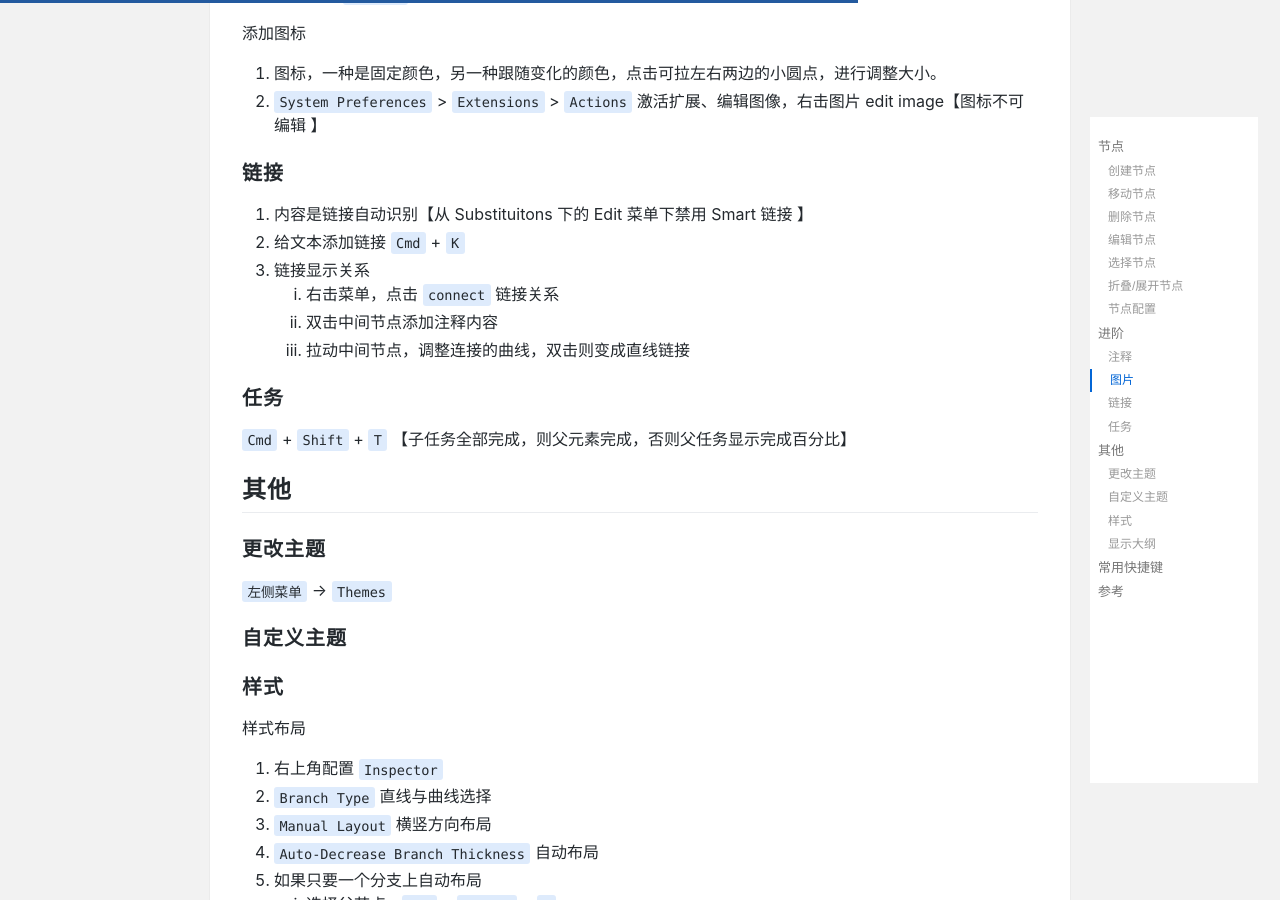
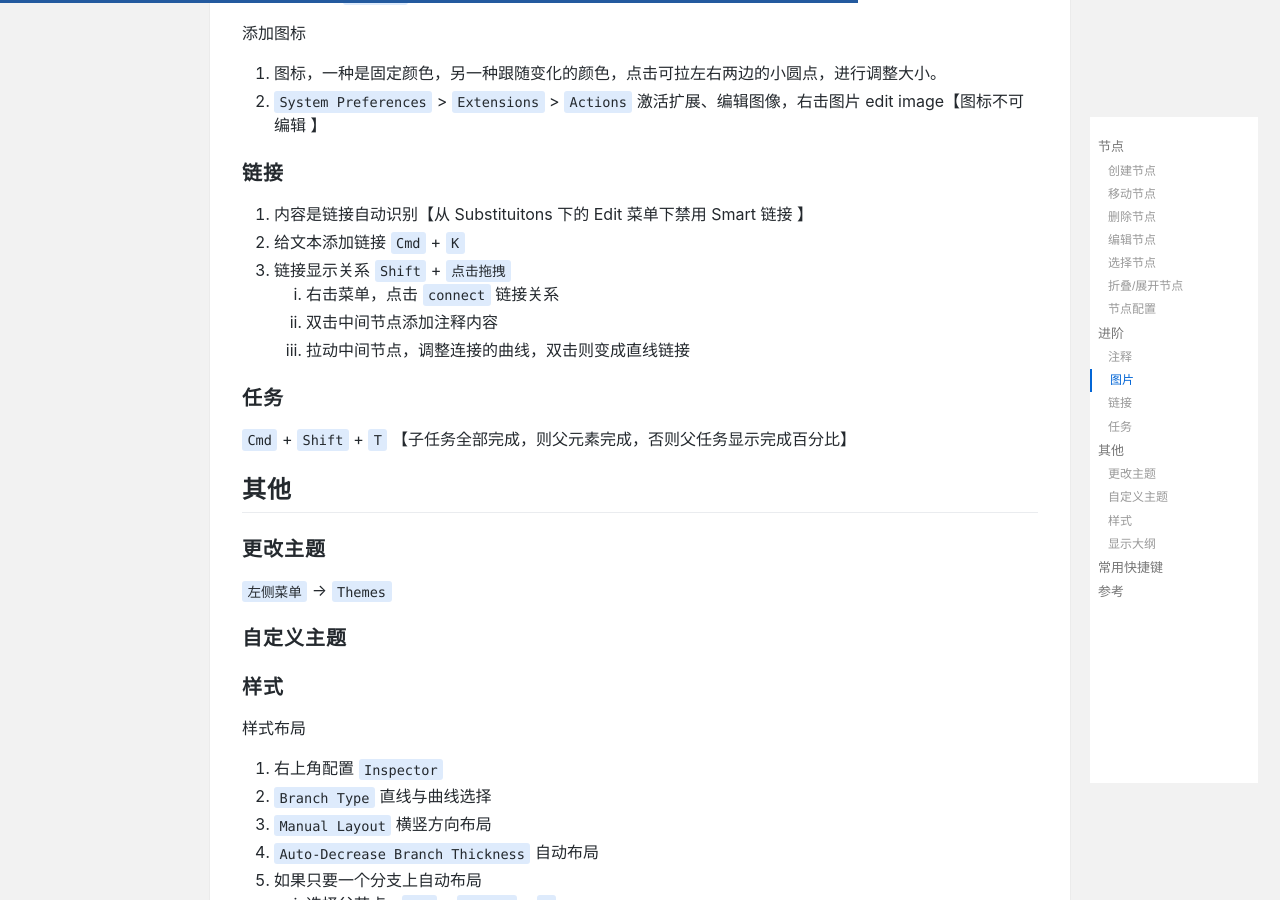
Before and after one commit to chenzilu1990/liurongqing.github.io, a Jekyll site: the page built from _posts/2019-09-03-mindnote.md, in a window 1280 px wide and 900 px high, scrolled down 2578 px. Built offline with Jekyll 4.4.1, drawn with Linux system fonts in a browser that asks for light colours; emoji names are drawn with the system emoji font; comment, search, counter and statistics services are not loaded.

Commit message:
添加connect快捷键

```diff
--- a/_posts/2019-09-03-mindnote.md
+++ b/_posts/2019-09-03-mindnote.md
@@ -137,7 +137,7 @@ tags: tool
 
 1. 内容是链接自动识别【从 Substituitons 下的 Edit 菜单下禁用 Smart 链接 】
 2. 给文本添加链接 `Cmd` + `K`
-3. 链接显示关系
+3. 链接显示关系 `Shift` + `点击拖拽`
    1. 右击菜单，点击 `connect` 链接关系
    2. 双击中间节点添加注释内容
    3. 拉动中间节点，调整连接的曲线，双击则变成直线链接
```
